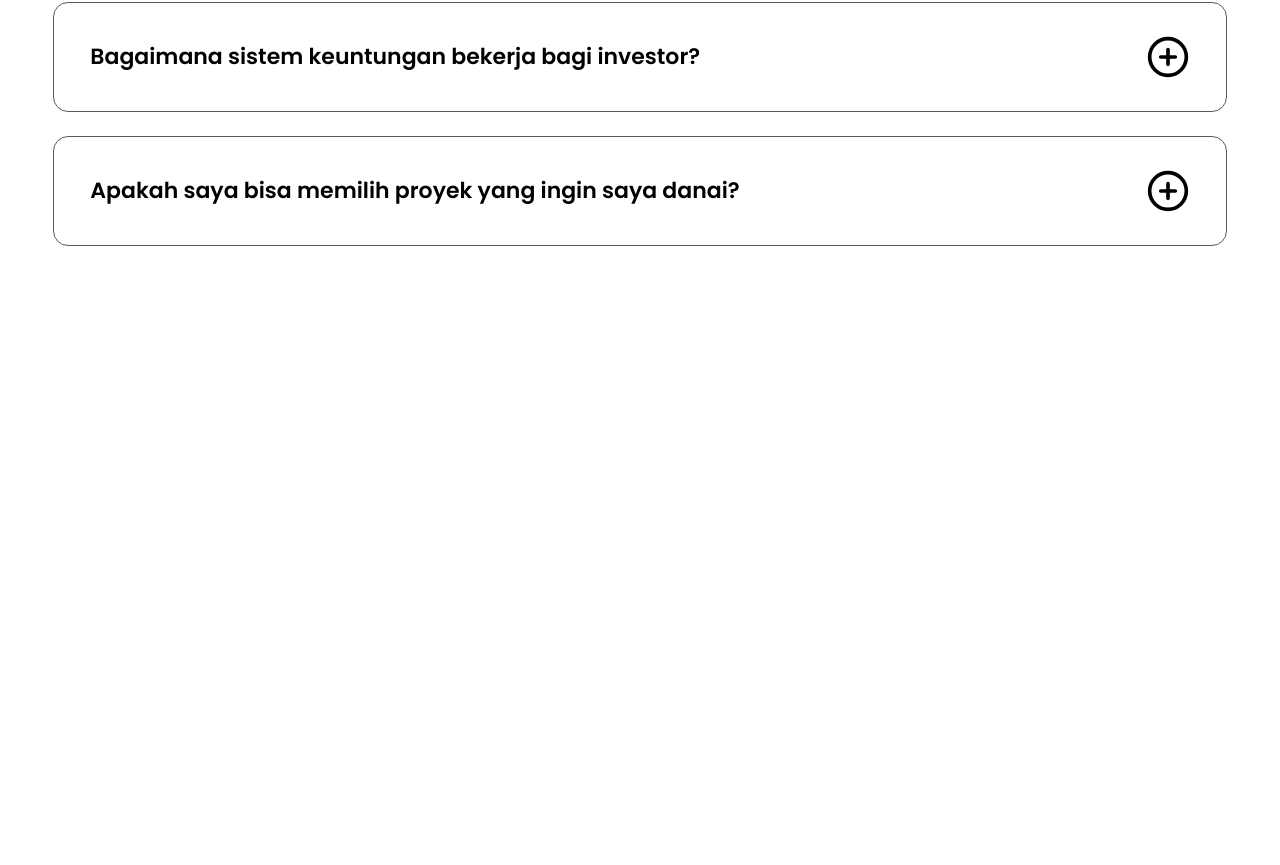
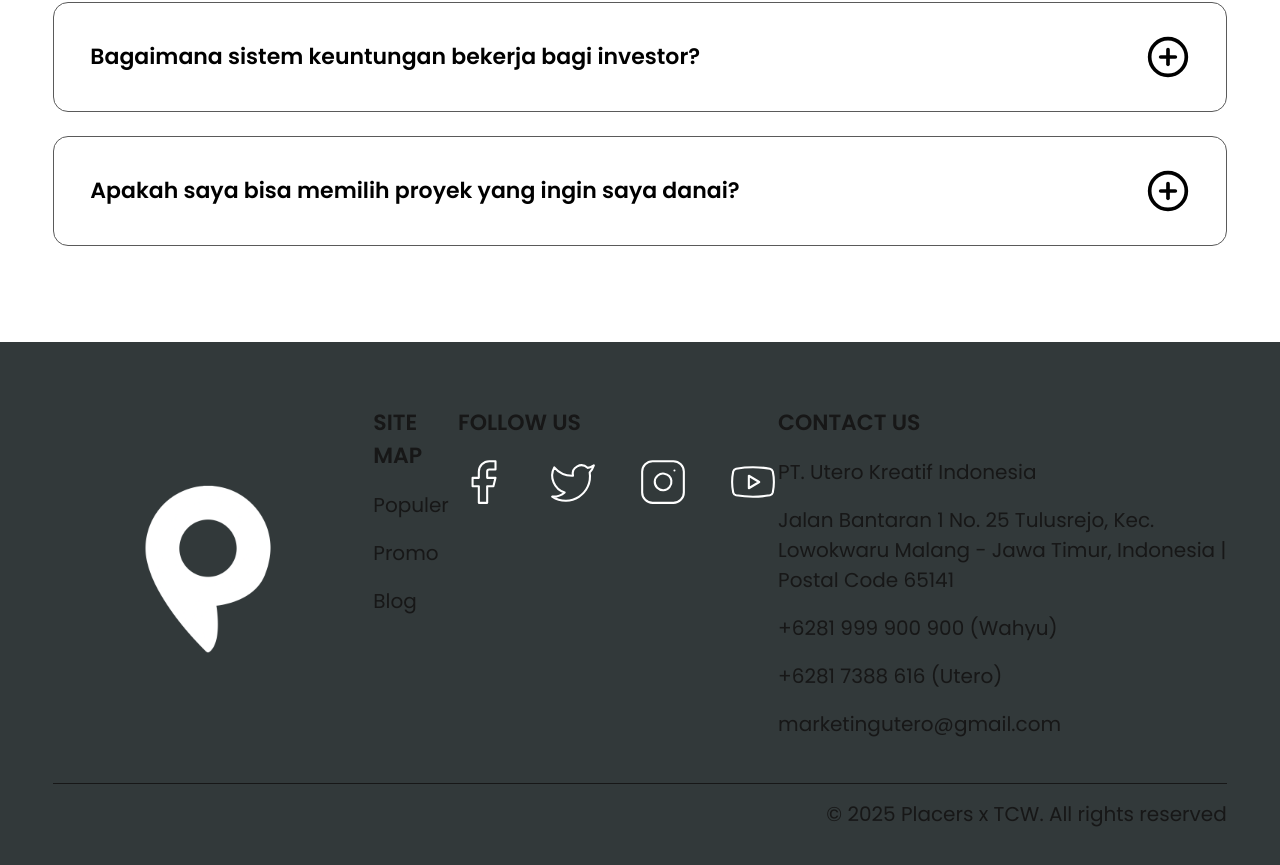
Before and after one commit to Utero-Interns/placers-website, a Next.js app: page / in a window 1280 px wide. Shown: the part 5743-6608 px from the top of the page. Before the commit the page ends 6085 px from the top, so only its background shows below. Built offline with nearby package versions, Linux system fonts and the light colour scheme.

Commit message:
make: footbar (custom footer)

```diff
--- a/app/globals.css
+++ b/app/globals.css
@@ -20,6 +20,7 @@
   --color-gray1: #5A5A5A;
   --color-gray2: #A5A5A5;
   --color-browngold: #B58800;
+  --color-black2: #32393A;
 }
 
 @media (prefers-color-scheme: dark) {
--- a/app/page.tsx
+++ b/app/page.tsx
@@ -1,10 +1,11 @@
 import NavBar from "@/components/NavBar";
+import FootBar from "@/components/footer/FootBar";
+import LandingAboutUs from "@/components/landingpage/LandingAboutUs";
+import LandingFAQ from "@/components/landingpage/LandingFAQ";
+import LandingGallery from "@/components/landingpage/LandingGallery";
 import LandingHero from "@/components/landingpage/LandingHero";
-import LandingAboutUs from "@/components/landingpage/LandingAboutUs";
+import LandingInvestor from "@/components/landingpage/LandingInvestor";
 import LandingValues from "@/components/landingpage/LandingValues";
-import LandingGallery from "@/components/landingpage/LandingGallery";
-import LandingInvestor from "@/components/landingpage/LandingInvestor";
-import LandingFAQ from "@/components/landingpage/LandingFAQ";
 
 export default function Home() {
   return (
@@ -18,6 +19,7 @@ export default function Home() {
         <LandingInvestor />
         <LandingFAQ />
       </main>
+      <FootBar />
     </div>
   );
 }
--- a/components/FootBar.tsx
+++ /dev/null
@@ -1,5 +0,0 @@
-
-export default function FootBar() {
-    return (
-    );
-}
--- /dev/null
+++ b/components/footer/FootBar.tsx
@@ -0,0 +1,54 @@
+import { Facebook, Instagram, Twitter, Youtube } from "lucide-react";
+import SocialIconLink from "./SocialIconLink";
+import FootLinkTitle from "./FootLinkTitle";
+import FootLink from "./FootLink";
+
+
+export default function FootBar() {
+    return (
+        <footer className="flex flex-col items-center bg-[var(--color-black2)] py-16">
+            <div className="flex items-center justify-between w-11/12 mb-11">
+
+                <img
+                    src="/logo-placers-white.png"
+                    alt=""
+                    className="h-48 w-48 m-16"
+                />
+
+                <div className="flex flex-col self-start space-y-[18px]">
+                    <FootLinkTitle text="SITE MAP" />
+
+                    <FootLink href="/populer" text="Populer" />
+                    <FootLink href="/promo" text="Promo" />
+                    <FootLink href="/blog" text="Blog" />
+                </div>
+
+                <div className="flex flex-col self-start space-y-[18px]">
+                    <FootLinkTitle text="FOLLOW US" />
+
+                    <div className="flex space-x-10">
+                        <SocialIconLink href="https://www.facebook.com" Icon={Facebook} />
+                        <SocialIconLink href="https://www.twitter.com" Icon={Twitter} />
+                        <SocialIconLink href="https://www.instagram.com" Icon={Instagram} />
+                        <SocialIconLink href="https://www.youtube.com" Icon={Youtube} />
+                    </div>
+                </div>
+
+                <div className="flex flex-col w-[519px] self-start space-y-[18px]">
+                    <FootLinkTitle text="CONTACT US" />
+
+                    <FootLink href="https://uteroindonesia.com/" text="PT. Utero Kreatif Indonesia" />
+                    <FootLink href="https://maps.app.goo.gl/rSkKi7UfVtdWgyD99" text="Jalan Bantaran 1 No. 25 Tulusrejo, Kec. Lowokwaru Malang - Jawa Timur, Indonesia | Postal Code  65141" />
+                    <FootLink href="" text="+6281 999 900 900 (Wahyu)"/>
+                    <FootLink href="" text="+6281 7388 616 (Utero)"/>
+                    <FootLink href="mailto:marketingutero@gmail.com" text="marketingutero@gmail.com"/>
+                </div>
+
+            </div>
+            <hr className="w-11/12"/>
+            <div className="flex justify-end w-11/12">
+                <p className="mt-[15px] text-[20px]">© 2025 Placers x TCW. All rights reserved</p>
+            </div>
+        </footer>
+    );
+}
--- /dev/null
+++ b/components/footer/FootLink.tsx
@@ -0,0 +1,10 @@
+type FootLinkProps = {
+    href: string;
+    text: string;
+};
+
+export default function FootLink({ href, text }: FootLinkProps) {
+    return (
+        <a className="text-[20px] hover:text-[var(--color-primary)]" href={href}>{text}</a>
+    );
+}
--- /dev/null
+++ b/components/footer/FootLinkTitle.tsx
@@ -0,0 +1,9 @@
+interface FootLinkTitleProps {
+    text: string;
+}
+
+export default function FootLinkTitle({ text }: FootLinkTitleProps) {
+    return (
+        <h1 className="font-semibold text-[22px]">{text}</h1>
+    );
+}
--- /dev/null
+++ b/components/footer/SocialIconLink.tsx
@@ -0,0 +1,16 @@
+type SocialIconLinkProps = {
+  href: string;
+  Icon: React.ElementType;
+};
+
+export default function SocialIconLink({ href, Icon }: SocialIconLinkProps) {
+  return (
+    <a
+      href={href}
+      target="_blank"
+      rel="noopener noreferrer"
+    >
+      <Icon size={50} className=" text-white hover:text-[var(--color-primary)] cursor-pointer" strokeWidth={1}/>
+    </a>
+  );
+}
```
Also changed, not shown: public/logo-placers-white.png (added).
